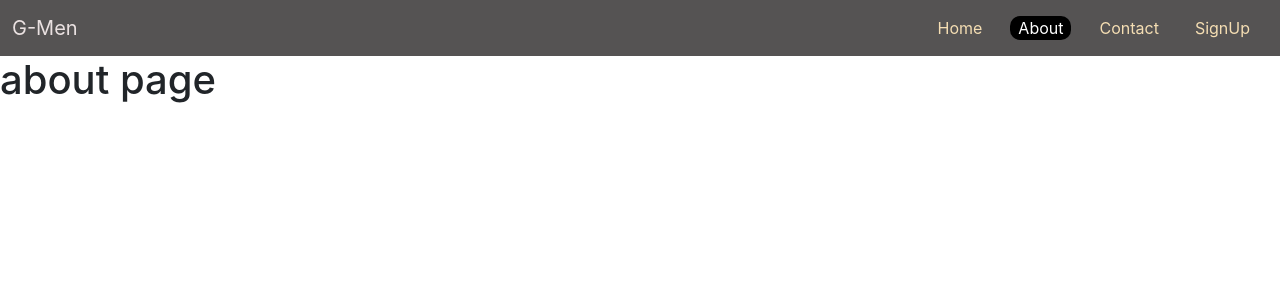
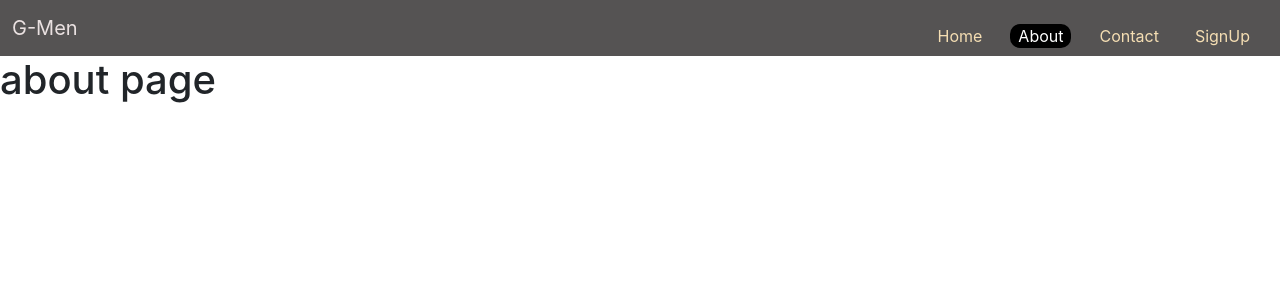
Before and after one commit to arunar1/grievance-management-system, a React (Create React App) app: page /about in a window 1280 px wide. Shown: the top 300 px of the page. Built offline with nearby package versions, Linux system fonts and the light colour scheme.

Commit message:
style : toggler align center

```diff
--- a/src/App.css
+++ b/src/App.css
@@ -16,6 +16,7 @@
 
 .icon{
   color: white;
+  text-align: center;
 }
 
 
--- a/src/components/Pages/Home/Header.js
+++ b/src/components/Pages/Home/Header.js
@@ -11,7 +11,7 @@
           G-Men
         </a>
         <button
-          className="navbar-toggler mb-3"
+          className="navbar-toggler"
           type="button"
           data-bs-toggle="collapse"
           data-bs-target="#navbarTogglerDemo02"
@@ -24,7 +24,7 @@
           <i class="fa-solid fa-circle-chevron-down fa-2x icon"></i>
         </button>
         <div className="collapse navbar-collapse" id="navbarTogglerDemo02">
-          <ul className="navbar-nav ms-auto mb-2 mb-lg-0">
+          <ul className="navbar-nav ms-auto  mt-3 mb-2 mb-lg-0">
             <li className="nav-item">
               <Link
                 className={`nav-link ${
```
